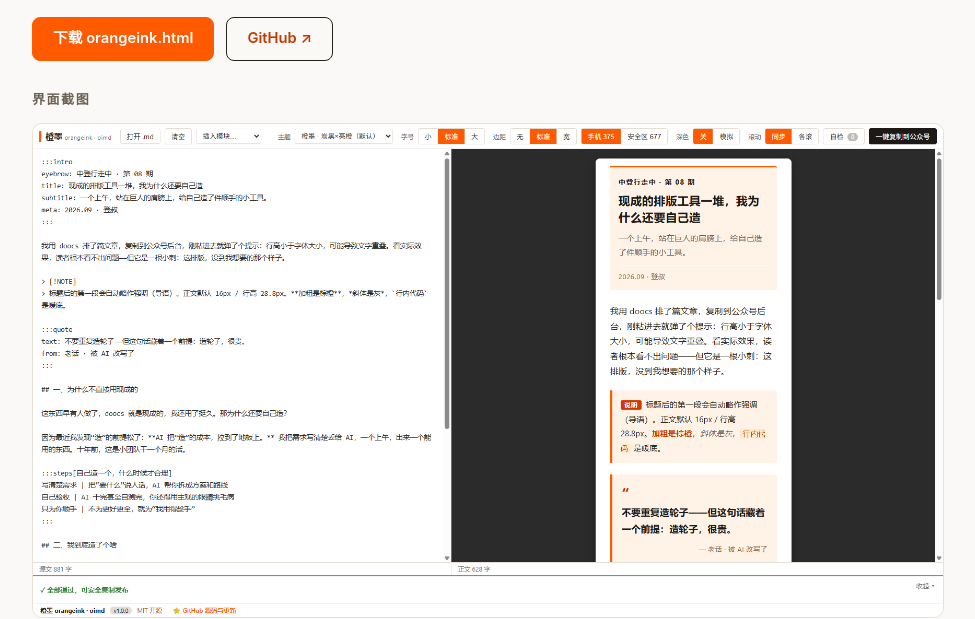
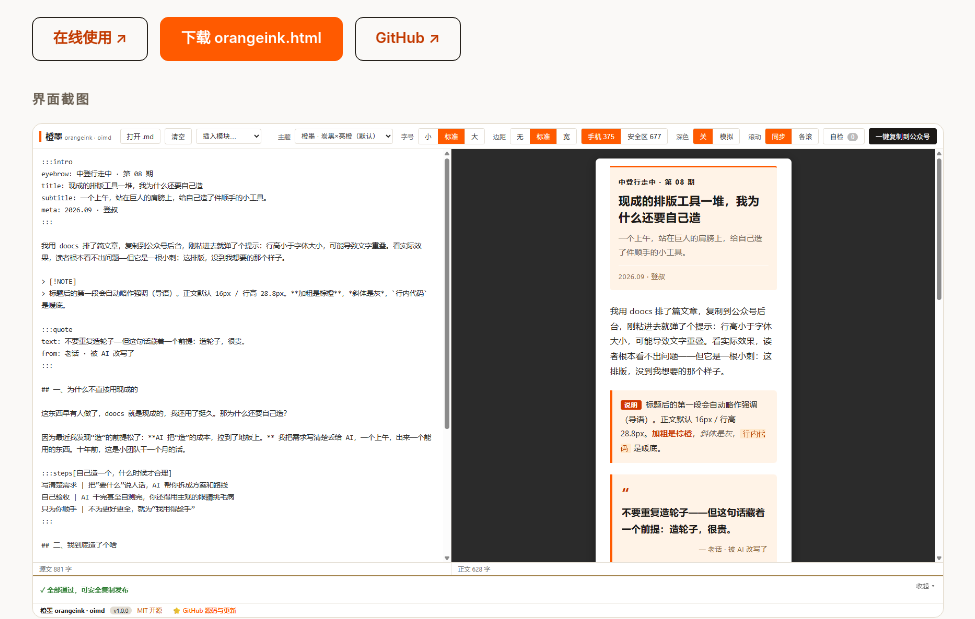
Before and after one commit to aladooo/aladooo_web, an Astro site: page /orangeink in a window 1280 px wide. Shown: the part 196-815 px from the top of the page, without its empty margins (152-1127 px from the left). Built offline with nearby package versions, Linux system fonts and the light colour scheme; Astro itself is replaced by a stand-in of ours.

Commit message:
橙墨产品页新增「在线使用」按钮
- 位于下载按钮左侧，新标签页打开 /orangeink.html（单文件工具即开即用）

```diff
--- a/src/pages/orangeink.astro
+++ b/src/pages/orangeink.astro
@@ -24,6 +24,9 @@ const shots = [
         单文件公众号排版器。Markdown 进，合规富文本出；把公众号排版这件烦事，按下去一个按钮。
       </p>
       <div class="actions">
+        <a class="btn" href="/orangeink.html" target="_blank" rel="noopener">
+          在线使用 ↗
+        </a>
         <a class="btn btn-primary" href="/orangeink.html" download>
           下载 orangeink.html
         </a>
```
